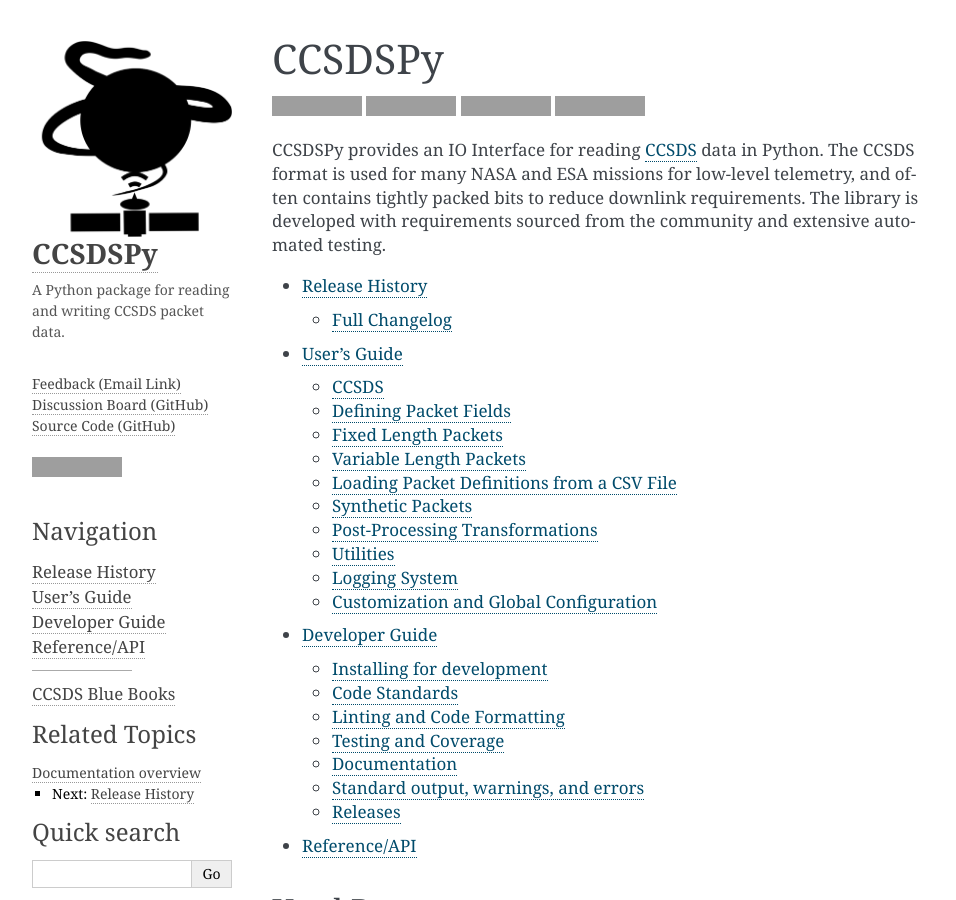
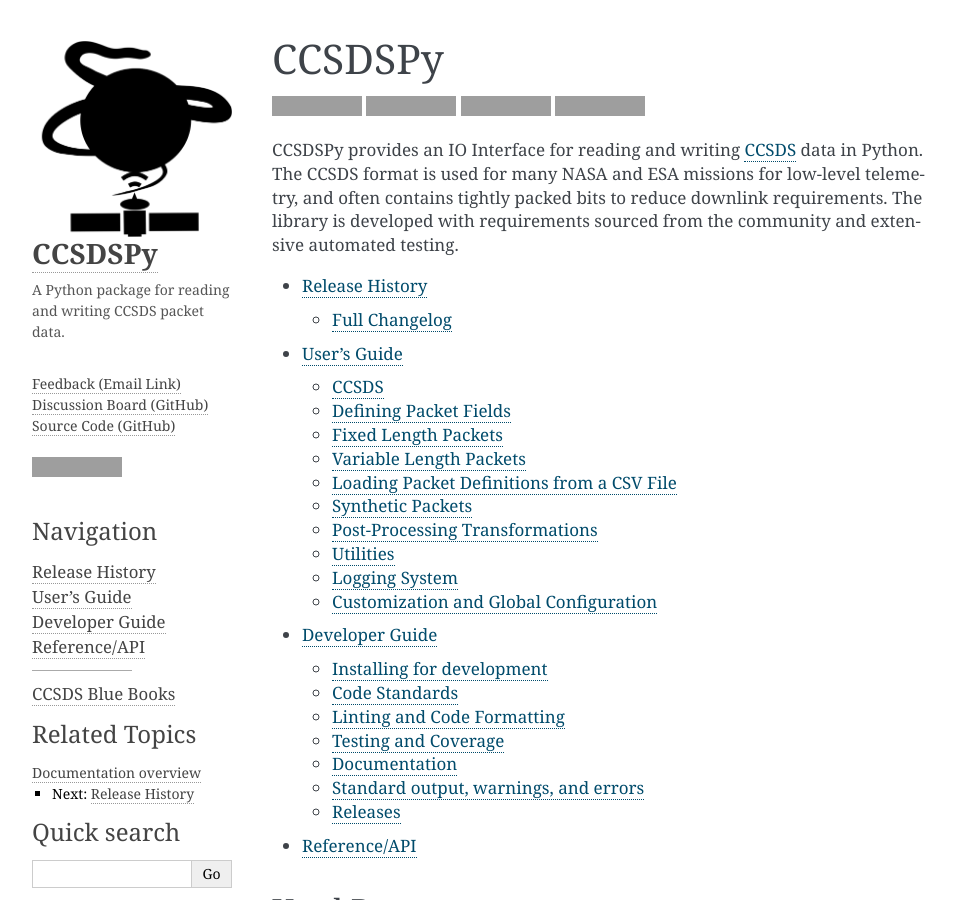
Before and after one commit to CCSDSPy/ccsdspy, a Sphinx documentation site: the page built from docs/index.rst, in a window 1280 px wide and 900 px high, cut to the strip 0-900 px from the top of the window. Shown: the whole strip, without its empty margins (148-1104 px from the left). Built offline with Sphinx 7.4.7, drawn with Linux system fonts in a browser that asks for light colours; grey boxes are pictures that could not be loaded.

Commit message:
Add "and writing" to website

```diff
--- a/README.rst
+++ b/README.rst
@@ -1,5 +1,5 @@
-CCSDSPy - IO Interface for Reading CCSDS Data in Python.
-========================================================
+CCSDSPy - IO Interface for Reading and Writing CCSDS Data in Python.
+====================================================================
 
 
 .. image:: https://github.com/ccsdspy/ccsdspy/actions/workflows/ccsdspy-ci.yml/badge.svg
--- a/docs/index.rst
+++ b/docs/index.rst
@@ -17,7 +17,7 @@ CCSDSPy
     :target: https://doi.org/10.5281/zenodo.7819991
     :alt: Zenodo DOI
 
-CCSDSPy provides an IO Interface for reading CCSDS_ data in Python.
+CCSDSPy provides an IO Interface for reading and writing CCSDS_ data in Python.
 The CCSDS format is used for many NASA and ESA missions for low-level telemetry, and often contains tightly packed bits to reduce downlink requirements. The library is developed with requirements sourced from the community and extensive automated testing.
 
 .. _CCSDS: https://public.ccsds.org/default.aspx
--- a/pyproject.toml
+++ b/pyproject.toml
@@ -4,7 +4,7 @@ build-backend = 'setuptools.build_meta'
 
 [project]
 name = "ccsdspy"
-description = "IO Interface for Reading CCSDS Data in Python."
+description = "IO Interface for Reading and Writing CCSDS Data in Python."
 readme = {file = "README.rst", content-type = "text/x-rst"}
 dynamic = ["version"]
 authors = [
```
